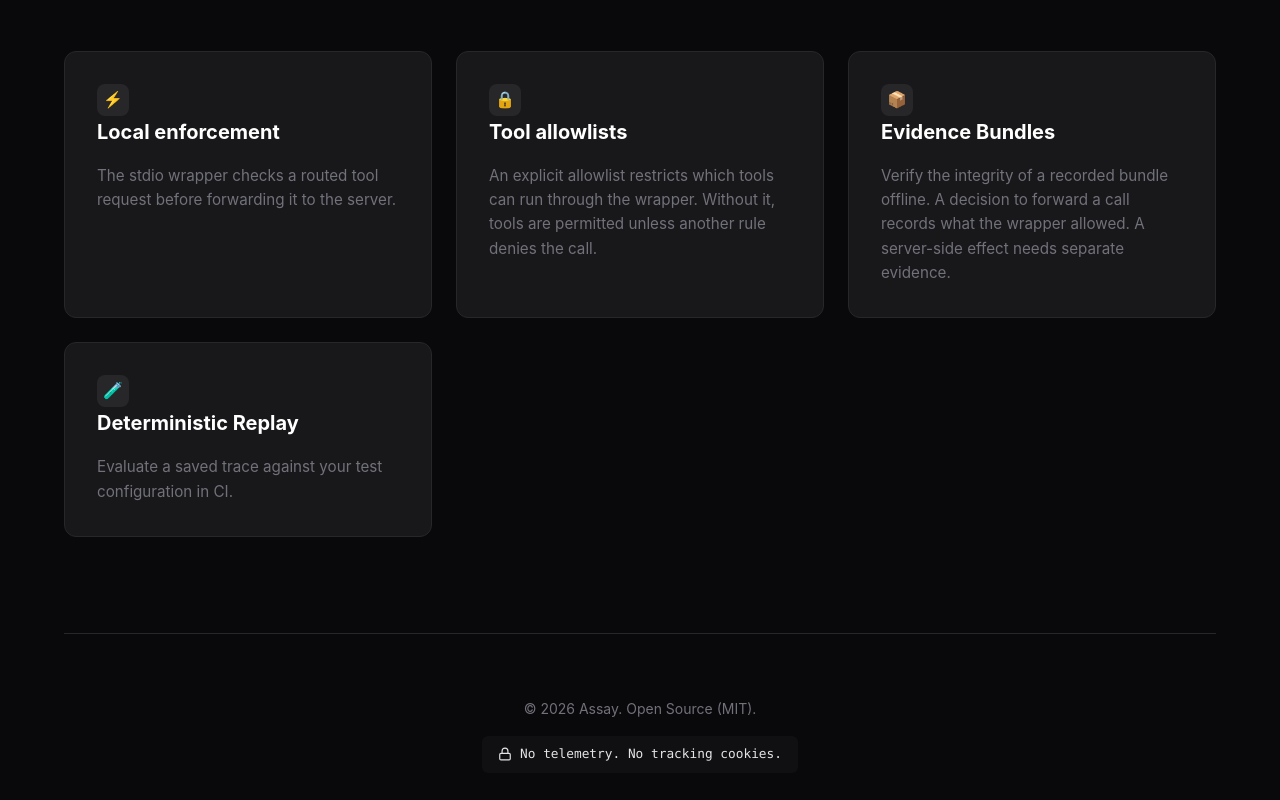
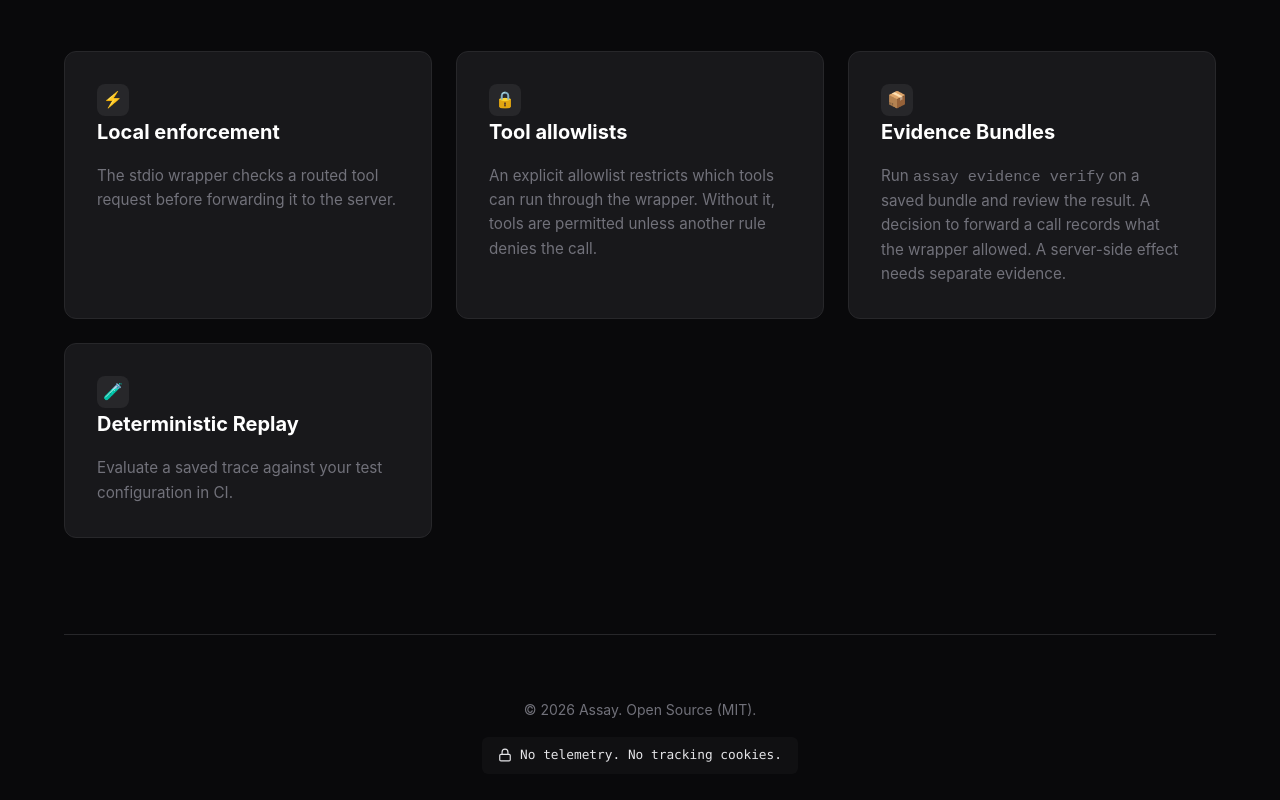
Before and after one commit to Rul1an/getassay-site, a plain HTML site: page index.html in a window 1280 px wide. Shown: the part 1359-2159 px from the top of the page. Drawn offline with Linux system fonts and the light colour scheme.

Commit message:
Describe the verifier operation and its recorded output

```diff
--- a/index.html
+++ b/index.html
@@ -326,7 +326,7 @@
             <div class="card">
                 <div class="card-icon">📦</div>
                 <h3>Evidence Bundles</h3>
-                <p>Verify the integrity of a recorded bundle offline. A decision to forward a call records what
+                <p>Run <code>assay evidence verify</code> on a saved bundle and review the result. A decision to forward a call records what
                     the wrapper allowed. A server-side effect needs separate evidence.</p>
             </div>
             <div class="card">
```
